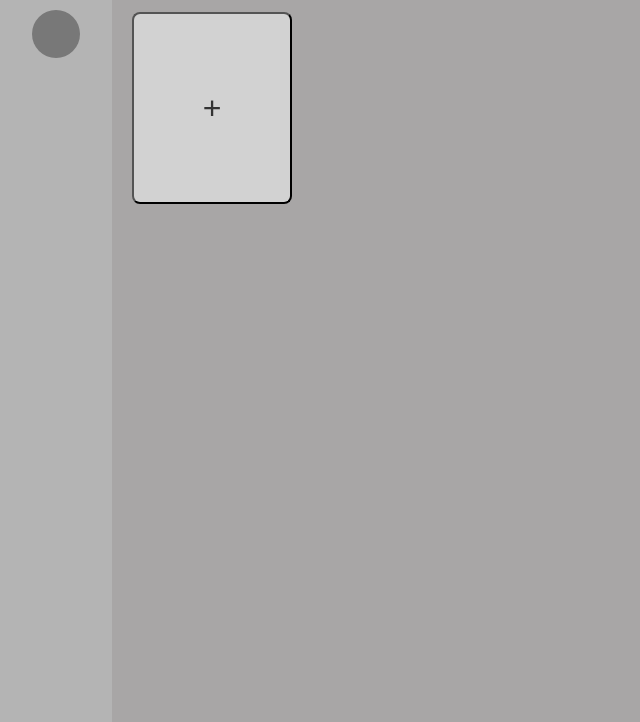
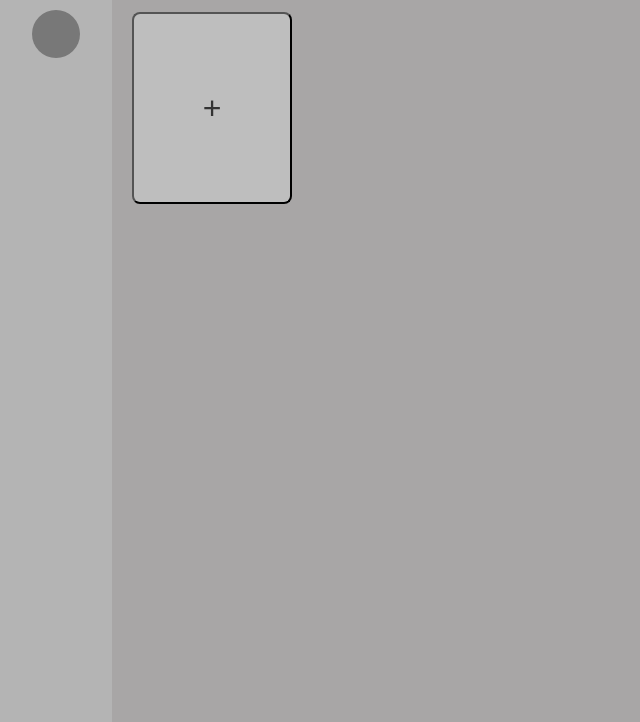
Before and after one commit to 3-TIC-ORT/proyecto-dispositivo-de-asistencia-domestica, a website: page FrontEnd/Recordatorios/recordatorios.html in a window 1280 px wide. In both pictures the pointer is over the button 212 px from the left and 186 px from the top of the page. Shown: the part 78-800 px from the top of the page, without its empty margins (0-640 px from the left). Drawn offline with Linux system fonts and the light colour scheme.

```diff
--- a/FrontEnd/Recordatorios/recordatorios.css
+++ b/FrontEnd/Recordatorios/recordatorios.css
@@ -64,3 +64,7 @@
   justify-content: center;
   color: #333;
 }
+
+.botonagregar:hover{
+  background-color: rgb(190, 190, 190);
+ }
```
